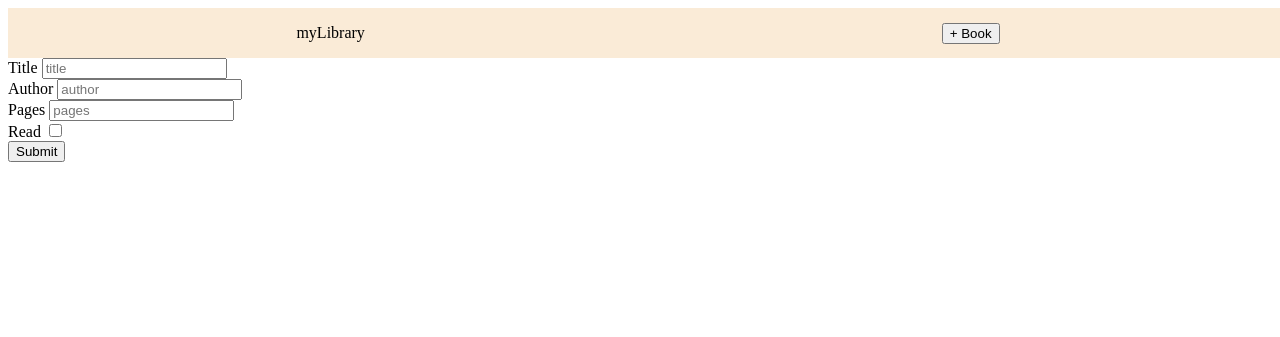
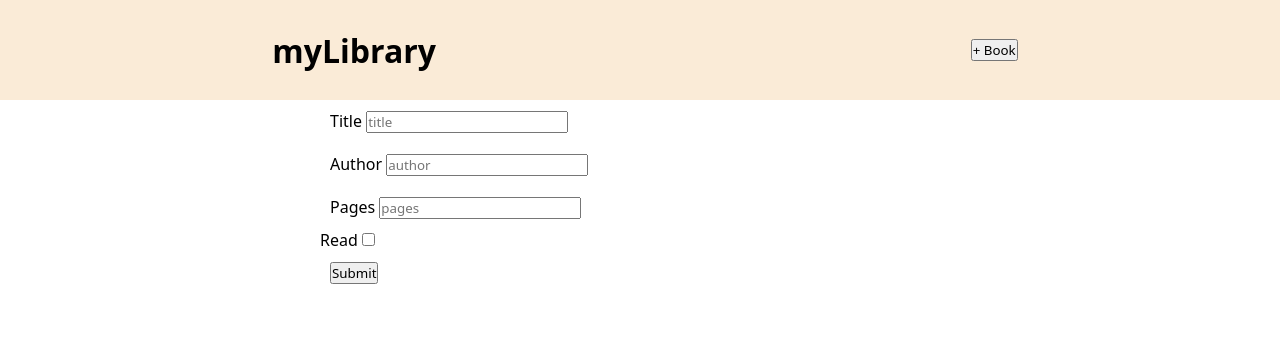
Before and after one commit to jerednav/myLibrary, a plain HTML site: page index.html in a window 1280 px wide. Drawn offline with Linux system fonts and the light colour scheme.

Commit message:
added simple css

```diff
--- a/styles.css
+++ b/styles.css
@@ -1,13 +1,56 @@
+* {
+  padding: 0;
+  margin: 0;
+  box-sizing: border-box;
+  font-family: system-ui, -apple-system, BlinkMacSystemFont, "Segoe UI", Roboto,
+    Oxygen, Ubuntu, Cantarell, "Open Sans", "Helvetica Neue", sans-serif;
+}
+
 header {
   display: flex;
   align-items: center;
   justify-content: space-around;
-  height: 50px;
+  height: 100px;
   width: 100vw;
   background-color: antiquewhite;
+}
+
+.title {
+  display: flex;
+  justify-content: start;
+  font-size: 32px;
+  font-weight: 800;
+}
+nav {
+  display: flex;
+  justify-content: center;
+}
+
+main {
+  width: 50%;
+  margin: auto;
+  align-items: center;
 }
 
 .form div {
   display: flex;
   flex-direction: column;
+  margin: auto;
+  padding: 10px;
 }
+
+.library {
+  display: flex;
+  flex-wrap: wrap;
+}
+
+.book-div {
+  border: 1px solid black;
+  margin: 10px;
+  width: 200px;
+  height: 400px;
+}
+
+div {
+  padding: 10px;
+}
```
